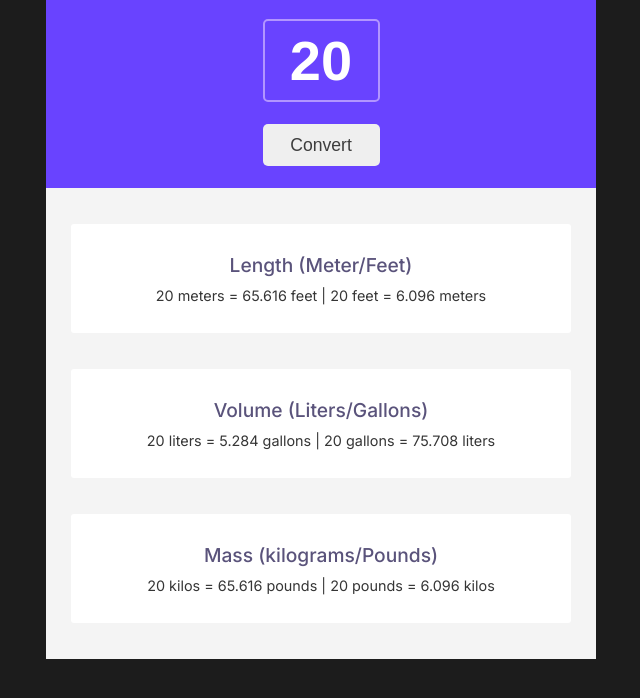
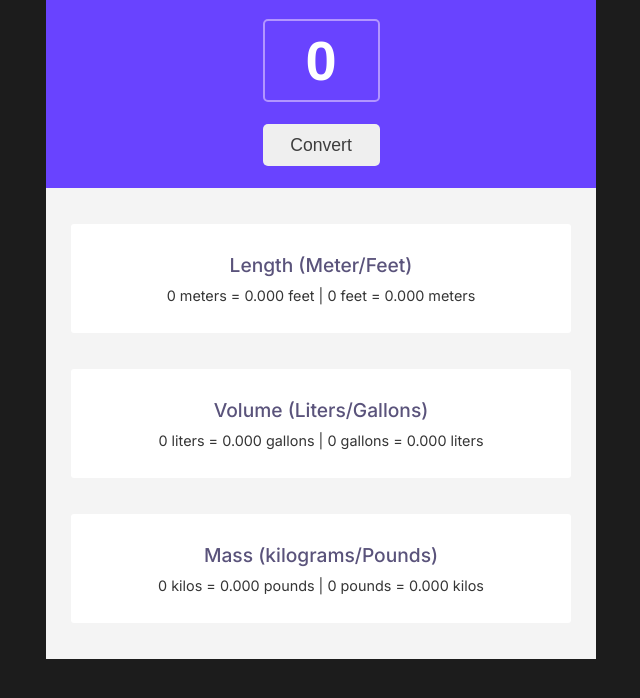
Before and after one commit to Jarabi/unit-converter, a plain HTML site: page index.html in a window 1280 px wide. Both pictures are taken after a click on the button "Convert". Shown: the part 170-868 px from the top of the page, without its empty margins (319-959 px from the left). Drawn offline with Linux system fonts and the light colour scheme.

Commit message:
Complete unit  conversion feature

```diff
--- a/index.html
+++ b/index.html
@@ -6,7 +6,7 @@
     <link rel="apple-touch-icon" sizes="180x180" href="./assets/apple-touch-icon.png">
     <link rel="icon" type="image/png" sizes="32x32" href="./assets/favicon-32x32.png">
     <link rel="icon" type="image/png" sizes="16x16" href="./assets/favicon-16x16.png">
-    <link rel="manifest" href="/site.webmanifest">
+    <link rel="manifest" href="./assets/site.webmanifest">
     <link rel="preconnect" href="https://fonts.googleapis.com">
     <link rel="preconnect" href="https://fonts.gstatic.com" crossorigin>
     <link href="https://fonts.googleapis.com/css2?family=Inter:wght@100..900&display=swap" rel="stylesheet">
@@ -20,8 +20,8 @@
 
         <div class="header">
             <h1>Metric/Imperial Unit Conversion</h1>
-            <input type="text" name="unit-value" id="unit-value" value="20">
-            <button>Convert</button>
+            <input type="text" name="unit-value" id="input" value="0">
+            <button class="convert-btn">Convert</button>
         </div>
 
         <!-- Conversion -->
@@ -29,17 +29,18 @@
         <div class="conversion">
             <div class="card">
                 <h2>Length (Meter/Feet)</h2>
-                <p class="output length">20 meters = 65.616 feet | 20 feet = 6.096 meters</p>
+                <p class="output length">0 meters = 0 feet | 0 feet = 0 meters</p>
             </div>
             <div class="card">
                 <h2>Volume (Liters/Gallons)</h2>
-                <p class="output volume">20 liters = 5.284 gallons | 20 gallons = 75.708 liters</p>
+                <p class="output volume">0 liters = 0 gallons | 0 gallons = 0 liters</p>
             </div>
             <div class="card">
                 <h2>Mass (kilograms/Pounds)</h2>
-                <p class="output mass">20 kilos = 65.616 pounds | 20 pounds = 6.096 kilos</p>
+                <p class="output mass">0 kilos = 0 pounds | 0 pounds = 0 kilos</p>
             </div>
         </div>
     </div>
+    <script src="./index.js"></script>
 </body>
 </html>
--- a/index.js
+++ b/index.js
@@ -1,5 +1,58 @@
-/*
-1 meter = 3.281 feet
-1 liter = 0.264 gallons
-1 kilogram = 2.204 pounds
-*/
+// Get all DOM elements to use
+const input = document.getElementById('input');
+const convertBtn = document.querySelector('.convert-btn');
+const lengthOutput = document.querySelector('.length');
+const volumeOutput = document.querySelector('.volume');
+const massOutput = document.querySelector('.mass');
+
+// Event listeners
+
+convertBtn.addEventListener('click', runConversions);
+
+// Functions
+
+/**
+ * This function runs all the conversion functions
+ * when the convert button is clicked
+ * @returns {void}
+ */
+function runConversions() {
+  const unit = input.value;
+  const { meters, feet } = convertLength(unit);
+  const { liters, gallons } = convertVolume(unit);
+  const { kilos, pounds } = convertMass(unit);
+
+  lengthOutput.textContent = `${unit} meters = ${feet} feet | ${unit} feet = ${meters} meters`;
+  volumeOutput.textContent = `${unit} liters = ${gallons} gallons | ${unit} gallons = ${liters} liters`;
+  massOutput.textContent = `${unit} kilos = ${pounds} pounds | ${unit} pounds = ${kilos} kilos`;
+}
+
+/**
+ * @param {number} unit
+ * @returns {object}
+ */
+function convertLength(unit) {
+  const meters = Number(unit / 3.281).toFixed(3);
+  const feet = Number(unit * 3.281).toFixed(3);
+
+  return { meters, feet };
+}
+
+/**
+ *
+ * @param {number} unit
+ * @returns {object}
+ */
+function convertVolume(unit) {
+  const liters = Number(unit / 0.264).toFixed(3);
+  const gallons = Number(unit * 0.264).toFixed(3);
+
+  return { liters, gallons };
+}
+
+function convertMass(unit) {
+  const kilos = Number(unit / 2.204).toFixed(3);
+  const pounds = Number(unit * 2.204).toFixed(3);
+
+  return { kilos, pounds };
+}
```
